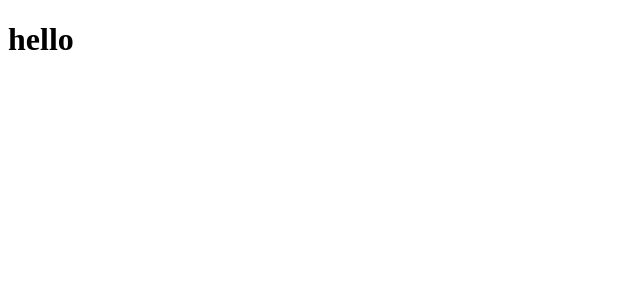
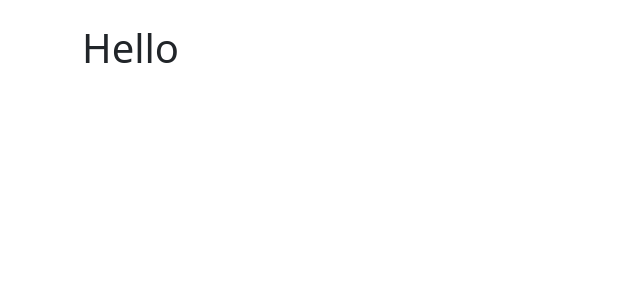
Before and after one commit to BisheshAgarwal/react-notes-taking-app, a React (Vite) app: page / in a window 1280 px wide. Shown: the top 300 px of the page, without its empty margins (0-640 px from the left). Built offline with nearby package versions, Linux system fonts and the light colour scheme.

Commit message:
Add various routes required for the app

```diff
--- a/src/App.tsx
+++ b/src/App.tsx
@@ -1,8 +1,20 @@
+import "bootstrap/dist/css/bootstrap.min.css";
+import { Container } from "react-bootstrap";
+import { Navigate, Route, Routes } from "react-router-dom";
+
 function App() {
   return (
-    <div className="App">
-      <h1>hello</h1>
-    </div>
+    <Container className="my-4">
+      <Routes>
+        <Route path="/" element={<h1>Hello</h1>} />
+        <Route path="/new" element={<h1>New</h1>} />
+        <Route path="/:id">
+          <Route index element={<h1>Show</h1>} />
+          <Route path="edit" element={<h1>Edit</h1>} />
+        </Route>
+        <Route path="*" element={<Navigate to="/" />} />
+      </Routes>
+    </Container>
   );
 }
 
--- a/src/main.tsx
+++ b/src/main.tsx
@@ -1,9 +1,12 @@
 import React from "react";
 import ReactDOM from "react-dom/client";
+import { BrowserRouter } from "react-router-dom";
 import App from "./App";
 
 ReactDOM.createRoot(document.getElementById("root") as HTMLElement).render(
   <React.StrictMode>
-    <App />
+    <BrowserRouter>
+      <App />
+    </BrowserRouter>
   </React.StrictMode>
 );
```
